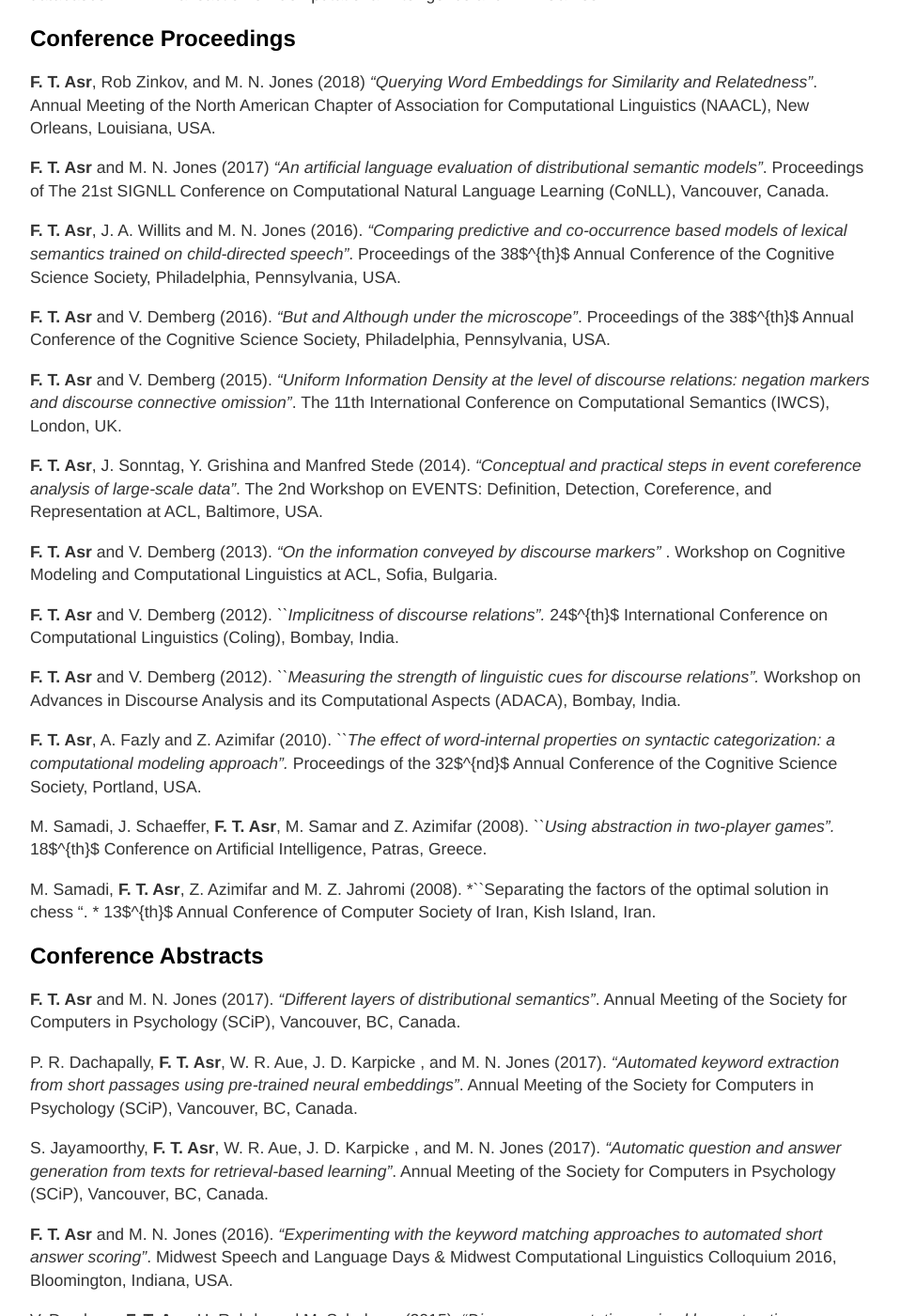
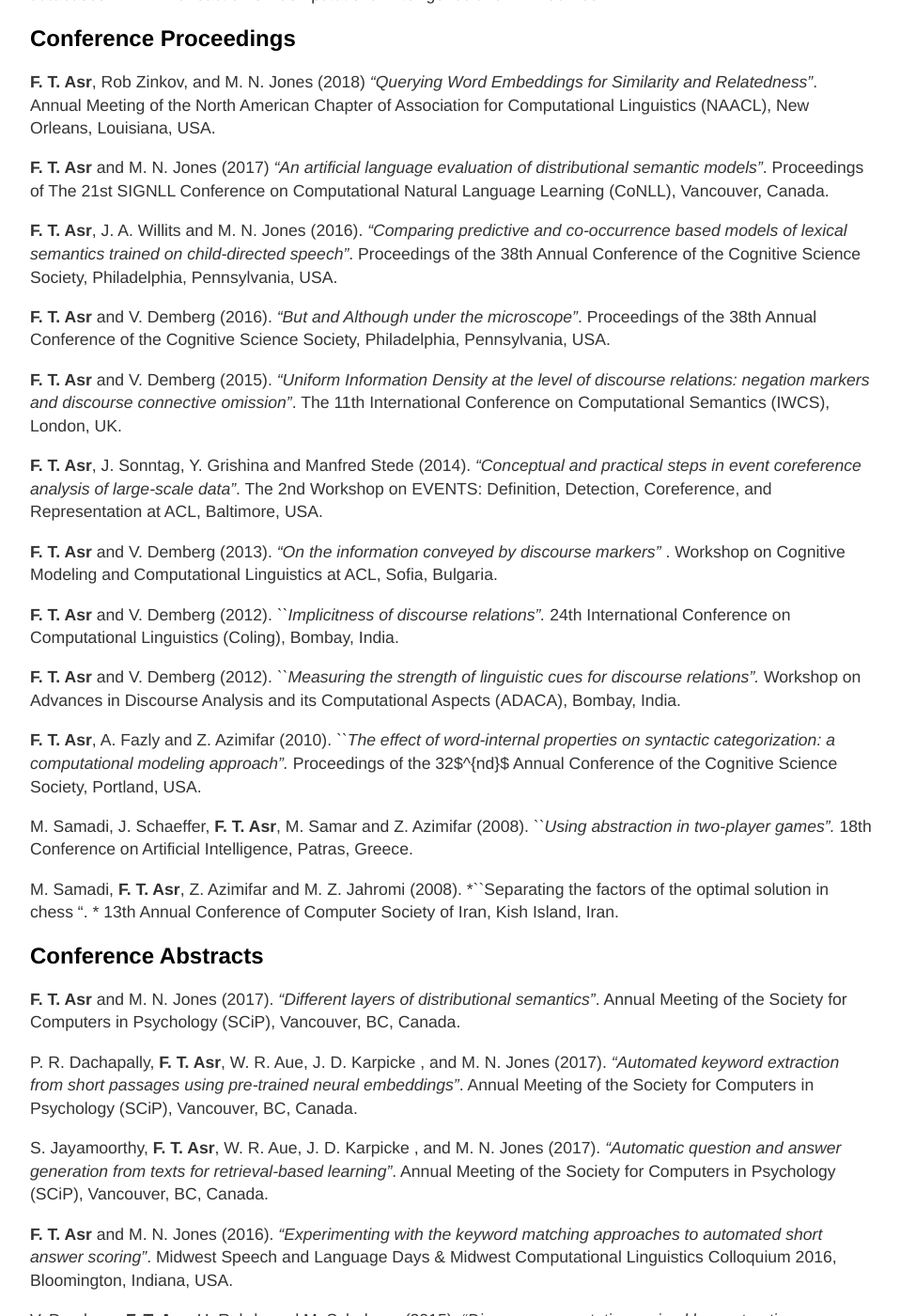
Before and after one commit to FTAsr/ftasr.github.io, a Jekyll site: the page built from publications/index.md, in a window 1280 px wide and 1400 px high, scrolled down 530 px. Shown: the whole window at 94% size, without its empty margins (160-1118 px from the left). Built offline with Jekyll 4.4.1, drawn with Linux system fonts in a browser that asks for light colours; some of the changed text lies outside the part shown.

Commit message:
publication page

```diff
--- a/publications/index.md
+++ b/publications/index.md
@@ -52,11 +52,11 @@ Language Learning (CoNLL), Vancouver, Canada.
 <span>**F. T. Asr**</span>, J. A. Willits and M. N. Jones (2016).
 <span>*“Comparing predictive and co-occurrence based models of lexical
 semantics trained on child-directed speech”*</span>. Proceedings of the
-38$^{th}$ Annual Conference of the Cognitive Science Society,
+38th Annual Conference of the Cognitive Science Society,
 Philadelphia, Pennsylvania, USA.
 
 <span>**F. T. Asr**</span> and V. Demberg (2016). <span>*“But and
-Although under the microscope”*</span>. Proceedings of the 38$^{th}$
+Although under the microscope”*</span>. Proceedings of the 38th
 Annual Conference of the Cognitive Science Society, Philadelphia,
 Pennsylvania, USA.
 
@@ -77,7 +77,7 @@ Cognitive Modeling and Computational Linguistics at ACL, Sofia,
 Bulgaria.
 
 <span>**F. T. Asr**</span> and V. Demberg (2012).
-<span>*\`\`Implicitness of discourse relations".*</span> 24$^{th}$
+<span>*\`\`Implicitness of discourse relations".*</span> 24th
 International Conference on Computational Linguistics (Coling), Bombay,
 India.
 
@@ -94,12 +94,12 @@ Portland, USA.
 
 M. Samadi, J. Schaeffer, <span>**F. T. Asr**</span>, M. Samar and Z.
 Azimifar (2008). <span>*\`\`Using abstraction in two-player
-games".*</span> 18$^{th}$ Conference on Artificial Intelligence, Patras,
+games".*</span> 18th Conference on Artificial Intelligence, Patras,
 Greece.
 
 M. Samadi, <span>**F. T. Asr**</span>, Z. Azimifar and M. Z. Jahromi
 (2008). <span>*\`\`Separating the factors of the optimal solution in
-chess ". *</span> 13$^{th}$ Annual Conference of Computer Society of
+chess ". *</span> 13th Annual Conference of Computer Society of
 Iran, Kish Island, Iran.
 
 
@@ -166,7 +166,7 @@ Conference on the Architecture and Mechanism for Language Processing
 
 <span>**F. T. Asr**</span>, A. Fazly and Z. Azimifar (2011).
 <span>*\`\`Simulation of a psychological experiment in a computational
-framework".*</span> 4$^{th}$ International Conference of Cognitive
+framework".*</span> 4th International Conference of Cognitive
 Science, Tehran, Iran.
 
 <span>**F. T. Asr**</span>, Z. Azimifar and A. Fazly (2009).
```
